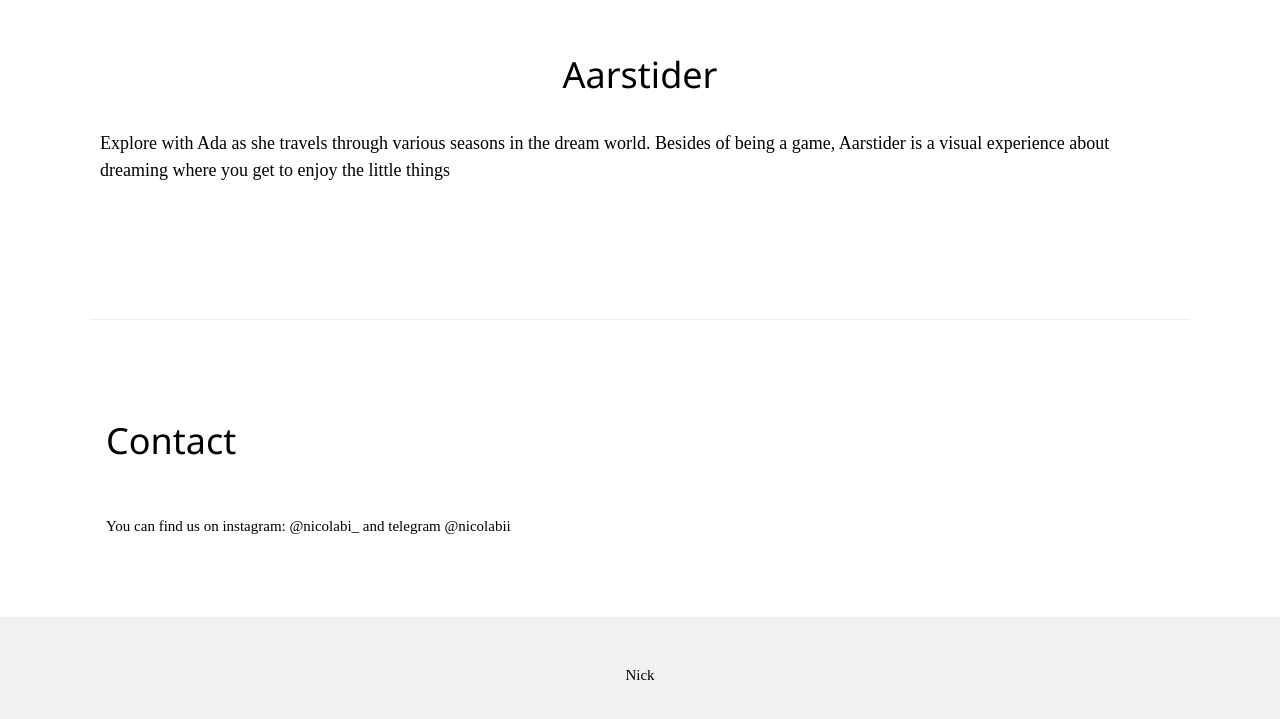
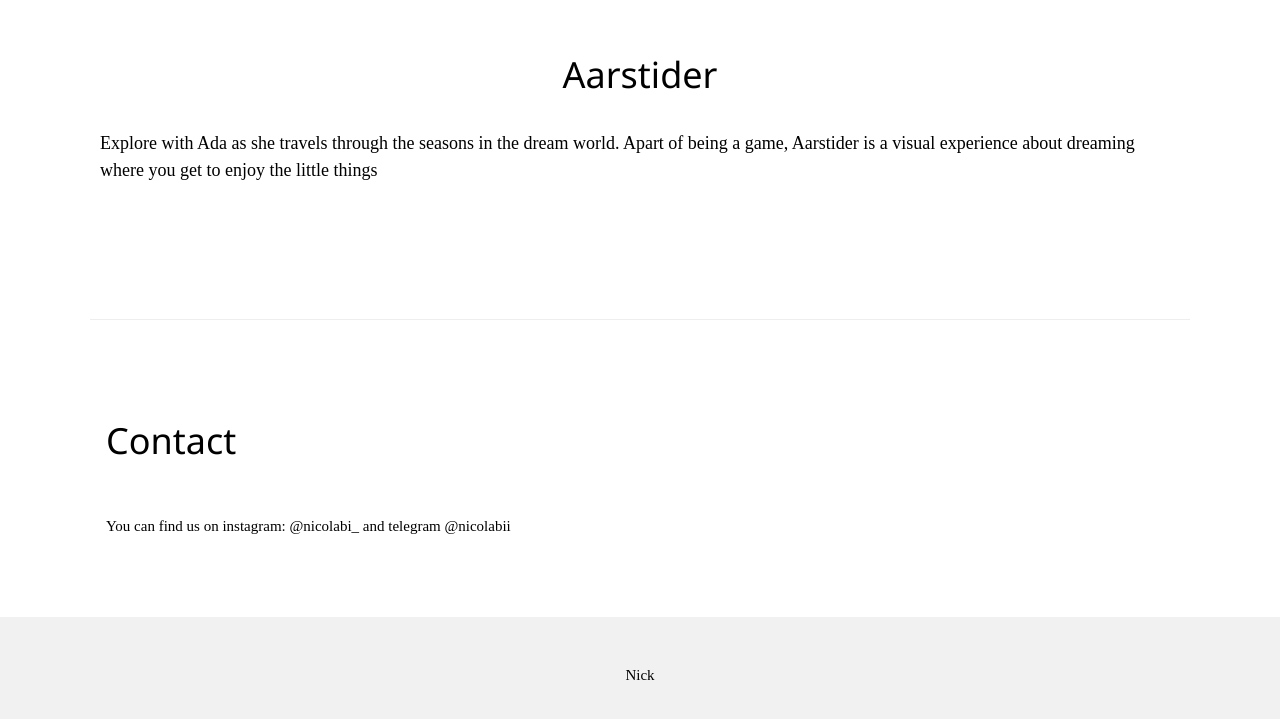
Before and after one commit to nicolabii/nicolabii-github.io, a plain HTML site: page aarstider2.htm in a window 1280 px wide. Shown: the part 205-924 px from the top of the page. Drawn offline with nearby package versions, Linux system fonts and the light colour scheme.

Commit message:
Update aarstider2.htm

```diff
--- a/aarstider2.htm
+++ b/aarstider2.htm
@@ -26,7 +26,7 @@ body {font-family: "ＭＳ Ｐゴシック";}
   <div class="w3-row w3-padding-64" id="about">
     <div class="m6 w3-padding-large" style="display: inline !important;">
       <h1 class="w3-center">Aarstider</h1>
-      <p class="w3-large" style="padding: 10px;">Explore with Ada as she travels through various seasons in the dream world. Besides of being a game, Aarstider is a visual experience about dreaming where you get to enjoy the little things</p>
+      <p class="w3-large" style="padding: 10px;">Explore with Ada as she travels through the seasons in the dream world. Apart of being a game, Aarstider is a visual experience about dreaming where you get to enjoy the little things</p>
     </div>
   </div>
 
```
